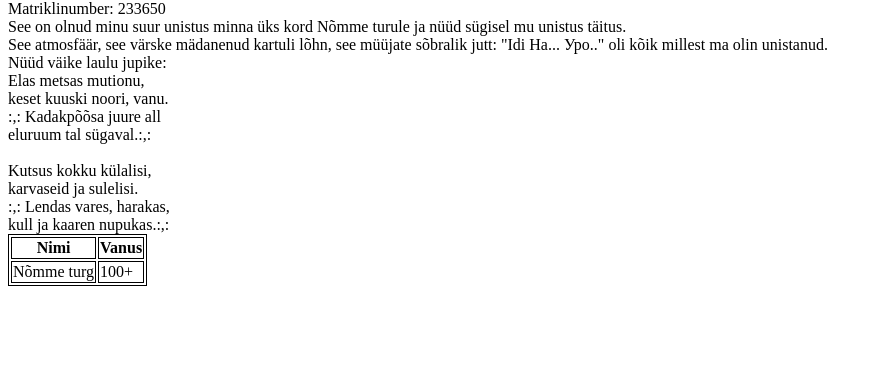
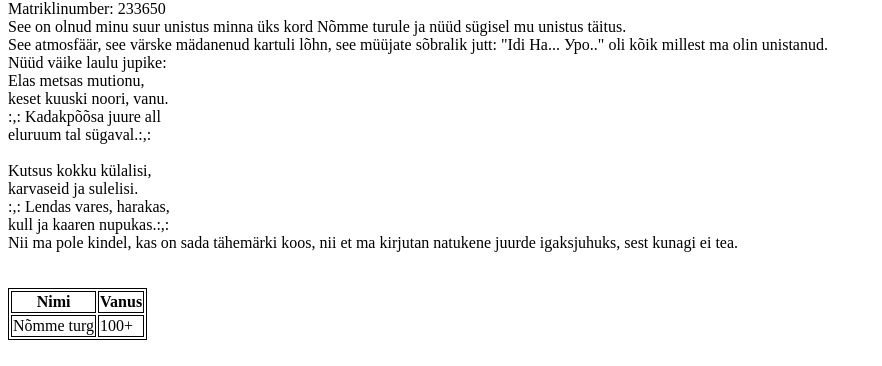
Before and after one commit to KummiMoll/KummiMoll.github.io, a plain HTML site: page index.html in a window 1280 px wide. Shown: the part 434-800 px from the top of the page, without its empty margins (0-882 px from the left). Drawn offline with Linux system fonts and the light colour scheme.

Commit message:
Update index.html

```diff
--- a/index.html
+++ b/index.html
@@ -25,8 +25,10 @@ eluruum tal sügaval.:,:<br><br>
 Kutsus kokku külalisi,<br>
 karvaseid ja sulelisi.<br>
 :,: Lendas vares, harakas,<br>
-kull ja kaaren nupukas.:,:</p5>
-
+kull ja kaaren nupukas.:,:<br>
+Nii ma pole kindel, kas on sada tähemärki koos, nii et ma kirjutan natukene juurde igaksjuhuks, sest kunagi ei tea.<br></p5>
+<br>
+<br>
 <table style="width:50% align="center">
 <tr>
 <th>Nimi</th>
```
